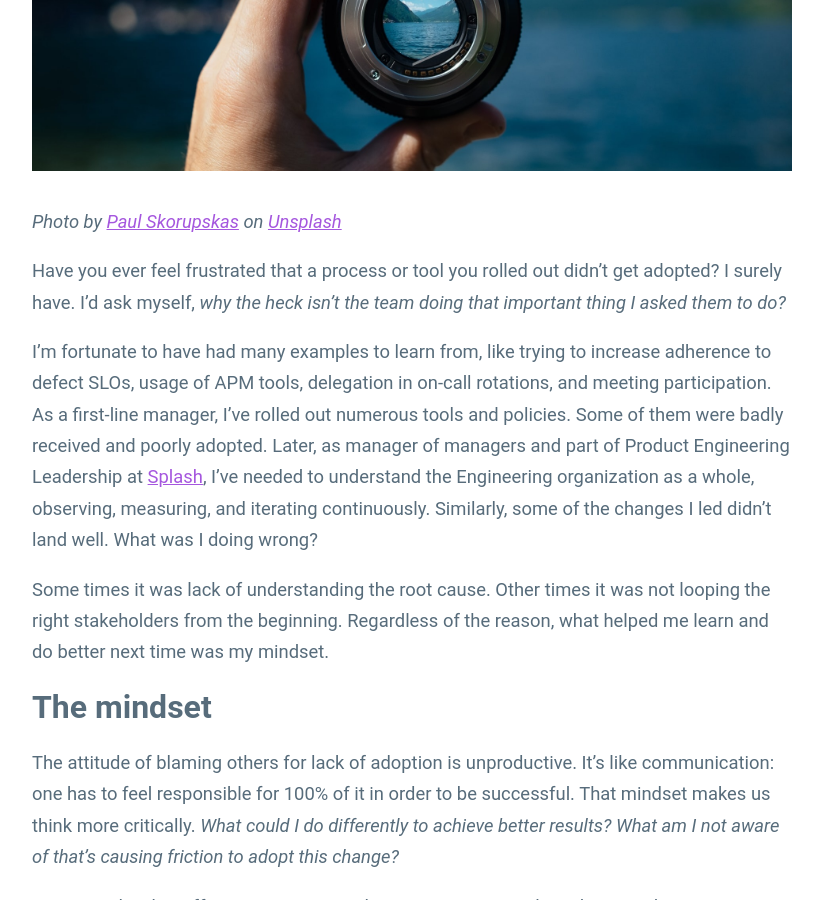
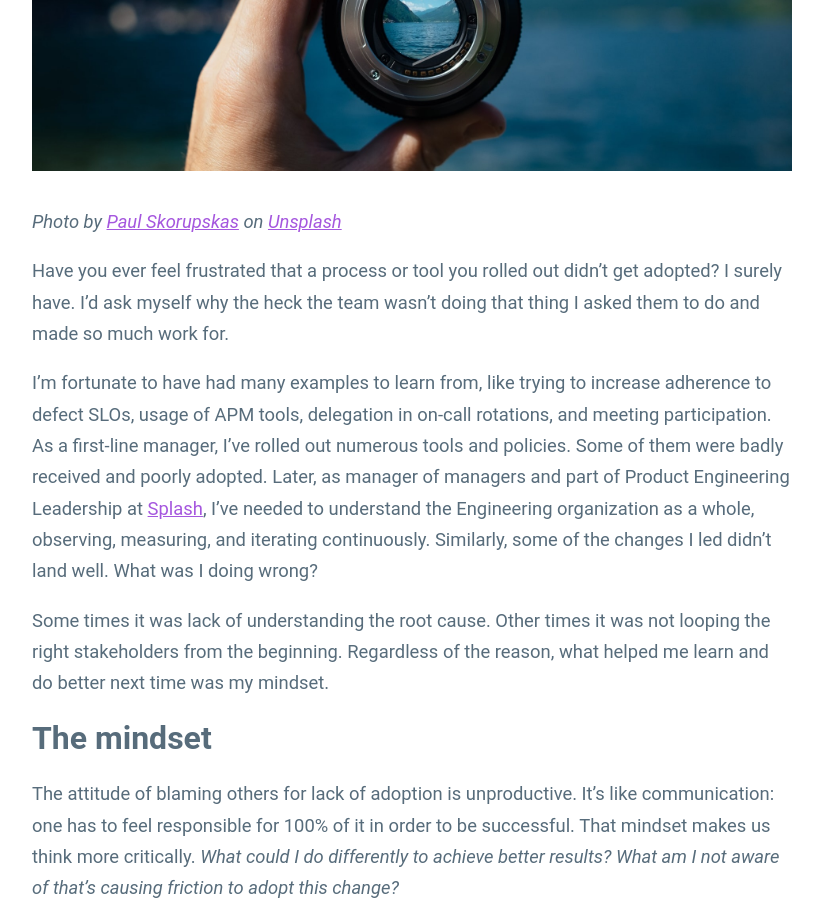
Before and after one commit to guillermodlpa/site, a Jekyll site: the page built from _posts/2021-11-28-thoughts-on-adoption-of-new-tools-and-processes.markdown, in a window 1280 px wide and 900 px high, scrolled down 447 px. Shown: the whole window, without its empty margins (228-1051 px from the left). Built offline with Jekyll 4.4.1, drawn with Linux system fonts in a browser that asks for light colours.

Commit message:
Updated Thoughts On Adoption Of New Tools And Processes

```diff
--- a/_posts/2021-11-28-thoughts-on-adoption-of-new-tools-and-processes.markdown
+++ b/_posts/2021-11-28-thoughts-on-adoption-of-new-tools-and-processes.markdown
@@ -7,7 +7,7 @@ date: 2021-11-28 10:00:00 Z
 
 *Photo by [Paul Skorupskas](https://unsplash.com/@pawelskor?utm_source=unsplash&utm_medium=referral&utm_content=creditCopyText) on [Unsplash](https://unsplash.com/s/photos/change?utm_source=unsplash&utm_medium=referral&utm_content=creditCopyText)*
 
-Have you ever feel frustrated that a  process or tool you rolled out didn't get adopted? I surely have. I'd ask myself, *why the heck isn't the team doing that important thing I asked them to do?*
+Have you ever feel frustrated that a  process or tool you rolled out didn't get adopted? I surely have. I’d ask myself why the heck the team wasn't doing that thing I asked them to do and made so much work for.
 
 I'm fortunate to have had many examples to learn from, like trying to increase adherence to defect SLOs, usage of APM tools, delegation in on-call rotations, and meeting participation. As a first-line manager, I've rolled out numerous tools and policies. Some of them were badly received and poorly adopted. Later, as manager of managers and part of Product Engineering Leadership at [Splash](https://splashthat.com/), I've needed to understand the Engineering organization as a whole,  observing, measuring, and iterating continuously. Similarly, some of the changes I led didn't land well. What was I doing wrong?
 
```
